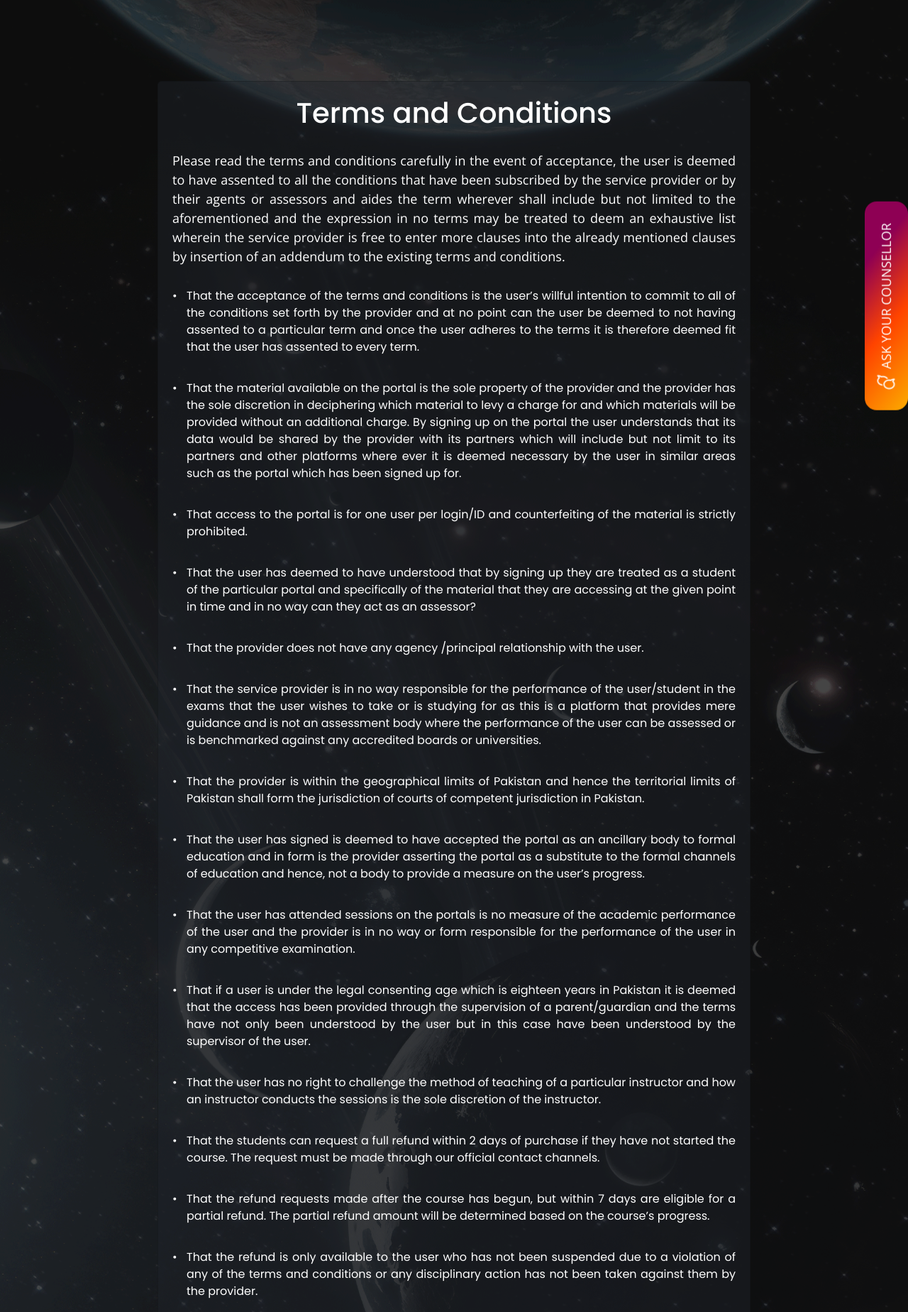
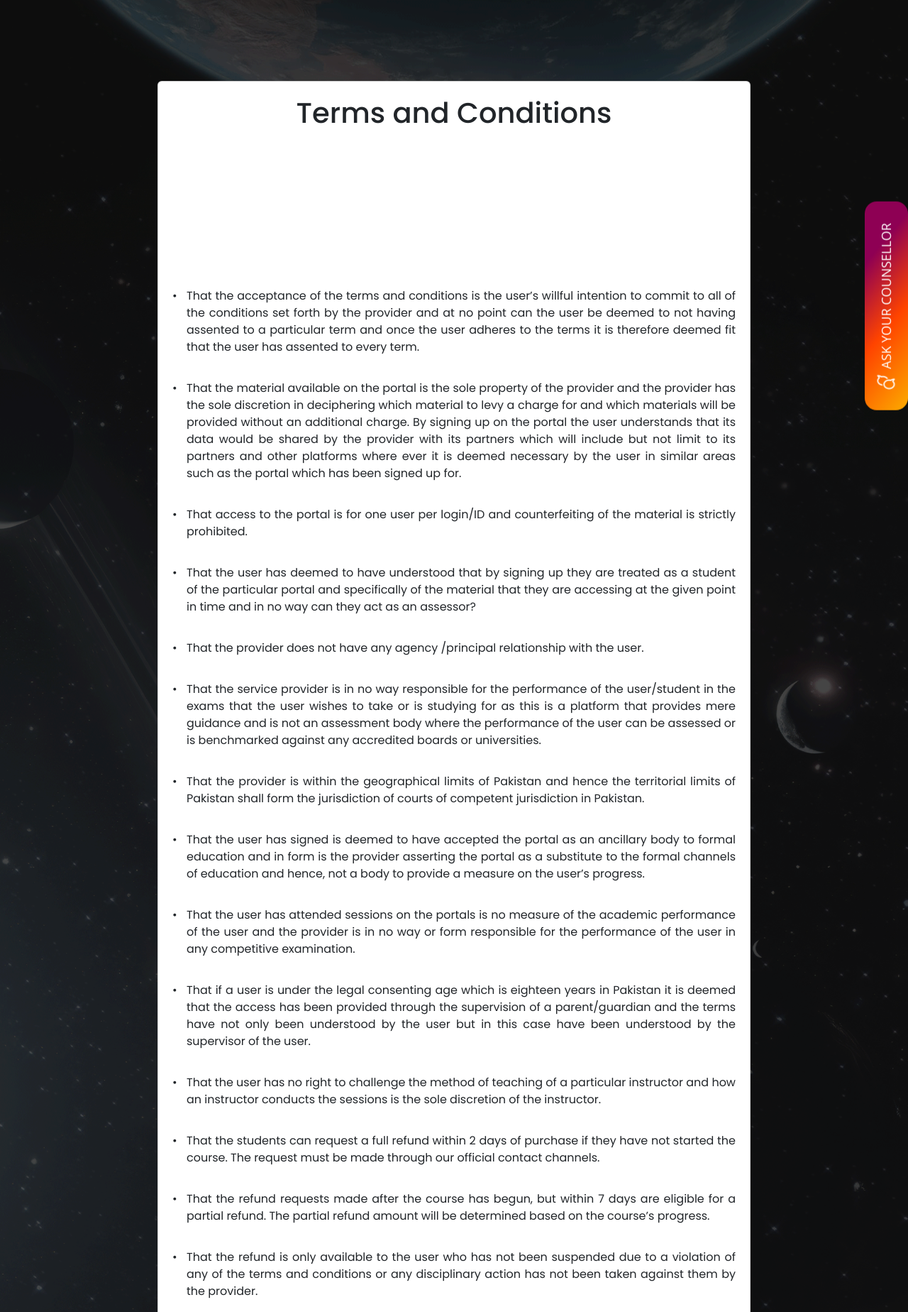
Before and after one commit to infoorbed-bot/orb-ed-blogs, a PHP site: page /terms.php in a window 1280 px wide. Shown: the part 116-1964 px from the top of the page at 71% size. Run offline with PHP 8.4, Linux system fonts and the light colour scheme; some libraries are stand-ins or nearby versions.

Commit message:
each card css fix

```diff
--- a/assets/css/style.css
+++ b/assets/css/style.css
@@ -1792,8 +1792,6 @@ section.sec-1.contactsection p {
   background-color: white;
   padding: 20px;
   margin-top: 20px;
-  background: #20242c78;
-  color: white;
 }
 
 /* Clear floats after the columns */
```
